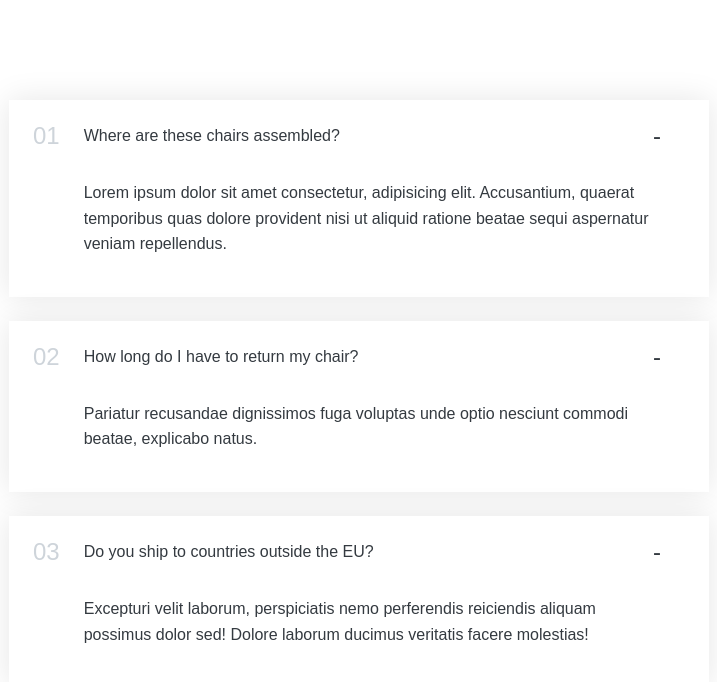
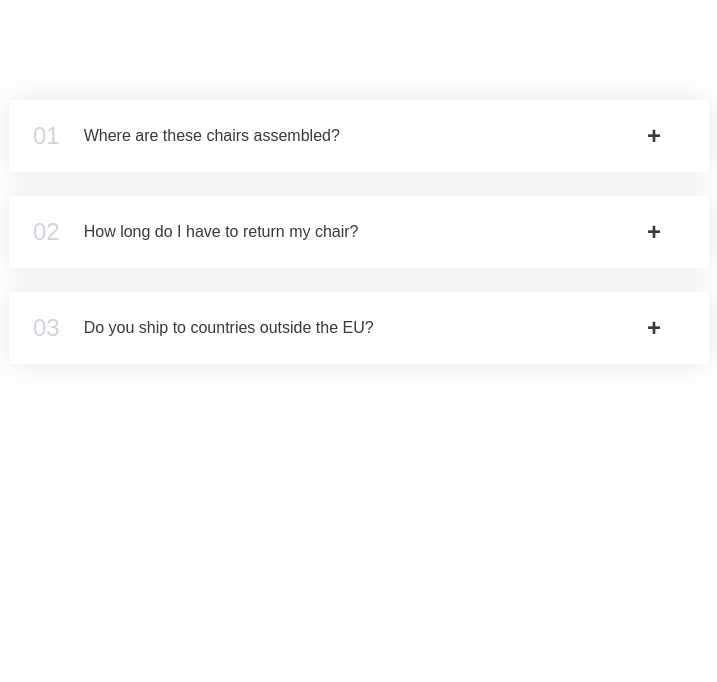
Before and after one commit to EngrPahati/accordion, a React (Create React App) app: page / in a window 1280 px wide. Shown: the top 682 px of the page, without its empty margins (281-998 px from the left). Built offline with nearby package versions, Linux system fonts and the light colour scheme.

Commit message:
add conditional rendering for accordion content

```diff
--- a/src/App.js
+++ b/src/App.js
@@ -1,3 +1,4 @@
+import { useState } from "react";
 import "./index.css";
 
 const faqs = [
@@ -34,13 +35,21 @@
   );
 }
 
-function AccordionItem({num, title, text}) {
+function AccordionItem({ num, title, text }) {
+  const [isOpen, setIsOpen] = useState(false);
   return (
-    <div className="item">
+    <div className={`item ${isOpen ? 'open' : ''}`}
+        onClick={() => setIsOpen(!isOpen)} >
       <p className="number">{num < 9 ? `0${num + 1}` : num + 1}</p>
       <p className="text">{title}</p>
-      <p className="icon">-</p>
-      <p className="content-box">{text}</p>
+      <p className="icon"
+        style={{
+          fontSize: '24px',
+          fontWeight: 'bold'        }}
+
+      >{ isOpen ? '-' : '+'}</p>
+
+      {isOpen && <div className="content-box">{text}</div>}
     </div>
 
   );
```
